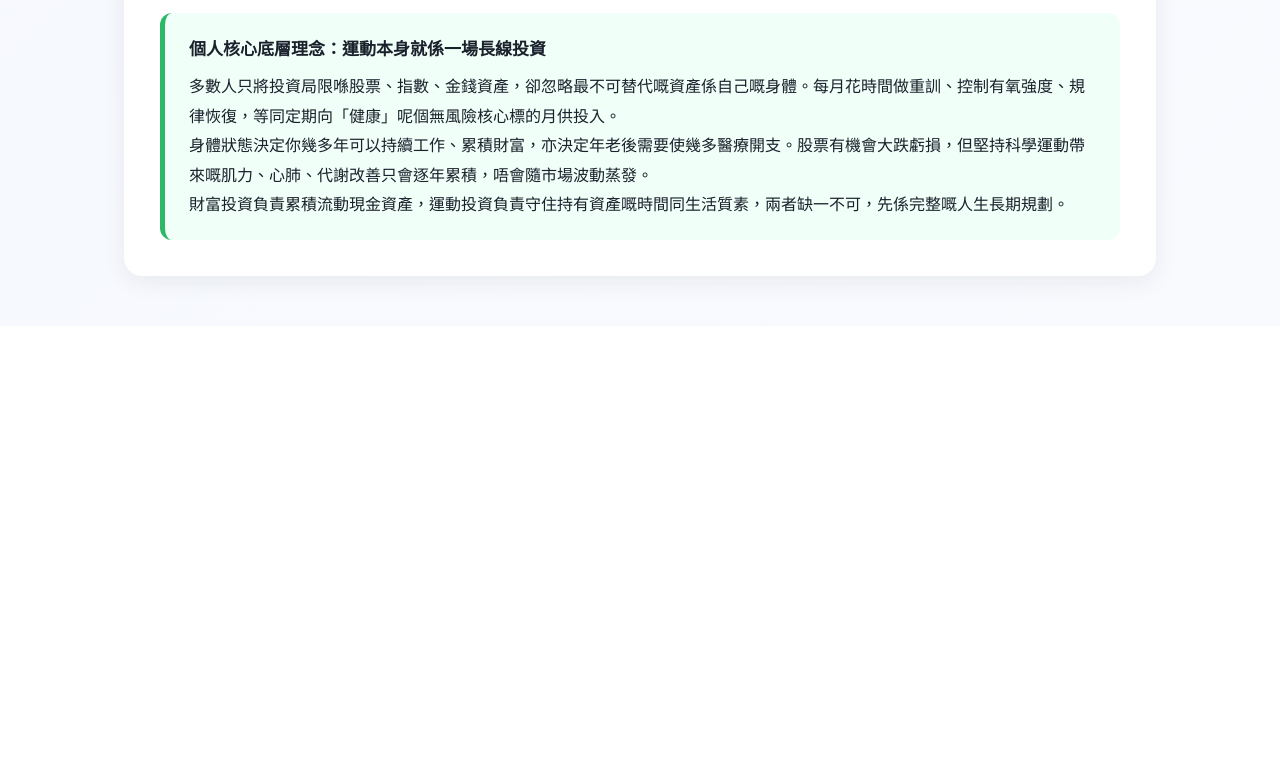
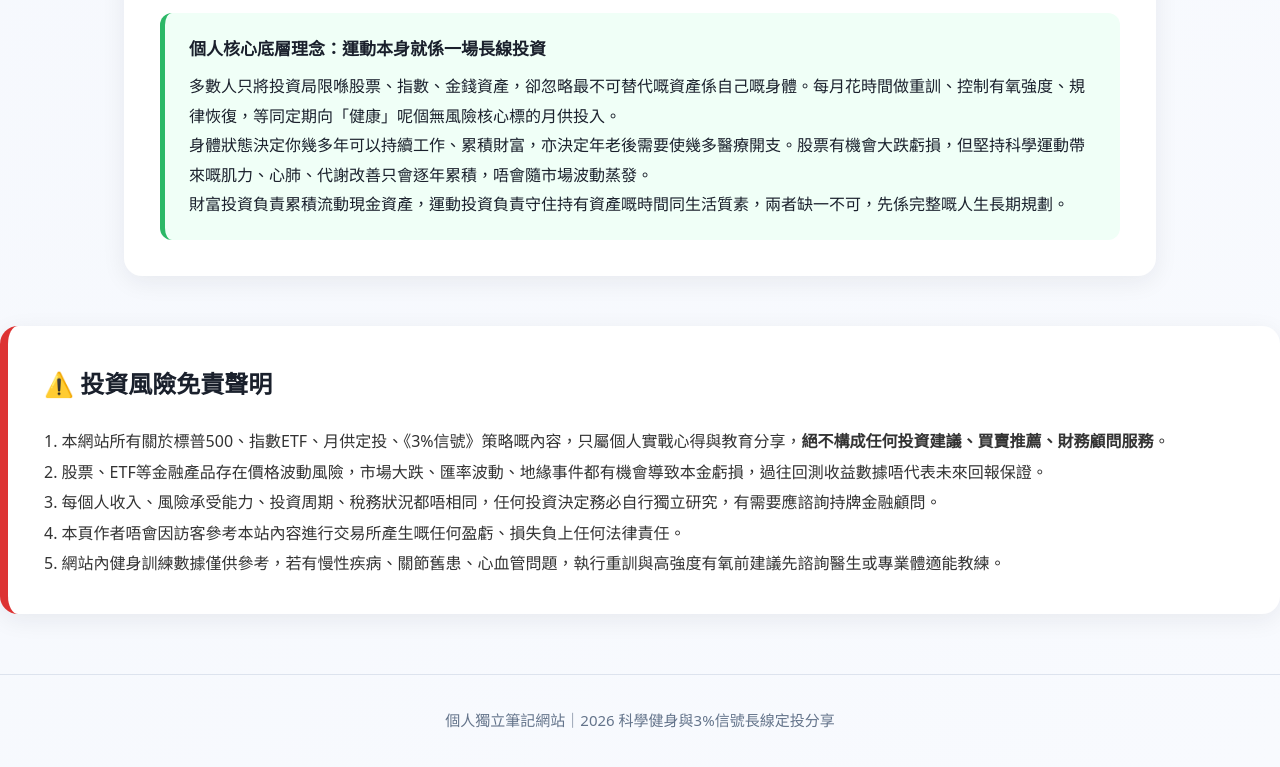
Before and after one commit to yatbing/yatbing.github.io, a plain HTML site: page index.html in a window 1280 px wide. Shown: the part 6349-7116 px from the top of the page. Before the commit the page ends 6675 px from the top, so only its background shows below. Drawn offline with Linux system fonts and the light colour scheme.

Commit message:
updated 2

```diff
--- a/index.html
+++ b/index.html
@@ -516,3 +516,21 @@
             <p>財富投資負責累積流動現金資產，運動投資負責守住持有資產嘅時間同生活質素，兩者缺一不可，先係完整嘅人生長期規劃。</p>
         </div>
     </div>
+</div> <!-- 呢個係關於本頁 card 嘅結束標籤 -->
+
+    <!-- 直接貼呢段免責聲明代碼係呢度 -->
+<div class="card" style="border-left:8px solid #dd3333;">
+    <h2>⚠️ 投資風險免責聲明</h2>
+    <div style="color:#333; line-height:1.9;">
+        <p>1. 本網站所有關於標普500、指數ETF、月供定投、《3%信號》策略嘅內容，只屬個人實戰心得與教育分享，<strong>絕不構成任何投資建議、買賣推薦、財務顧問服務</strong>。</p>
+        <p>2. 股票、ETF等金融產品存在價格波動風險，市場大跌、匯率波動、地緣事件都有機會導致本金虧損，過往回測收益數據唔代表未來回報保證。</p>
+        <p>3. 每個人收入、風險承受能力、投資周期、稅務狀況都唔相同，任何投資決定務必自行獨立研究，有需要應諮詢持牌金融顧問。</p>
+        <p>4. 本頁作者唔會因訪客參考本站內容進行交易所產生嘅任何盈虧、損失負上任何法律責任。</p>
+        <p>5. 網站內健身訓練數據僅供參考，若有慢性疾病、關節舊患、心血管問題，執行重訓與高強度有氧前建議先諮詢醫生或專業體適能教練。</p>
+    </div>
+</div>
+
+<!-- 跟住先係頁尾footer -->
+<footer>
+    個人獨立筆記網站｜2026 科學健身與3%信號長線定投分享
+</footer>
```
